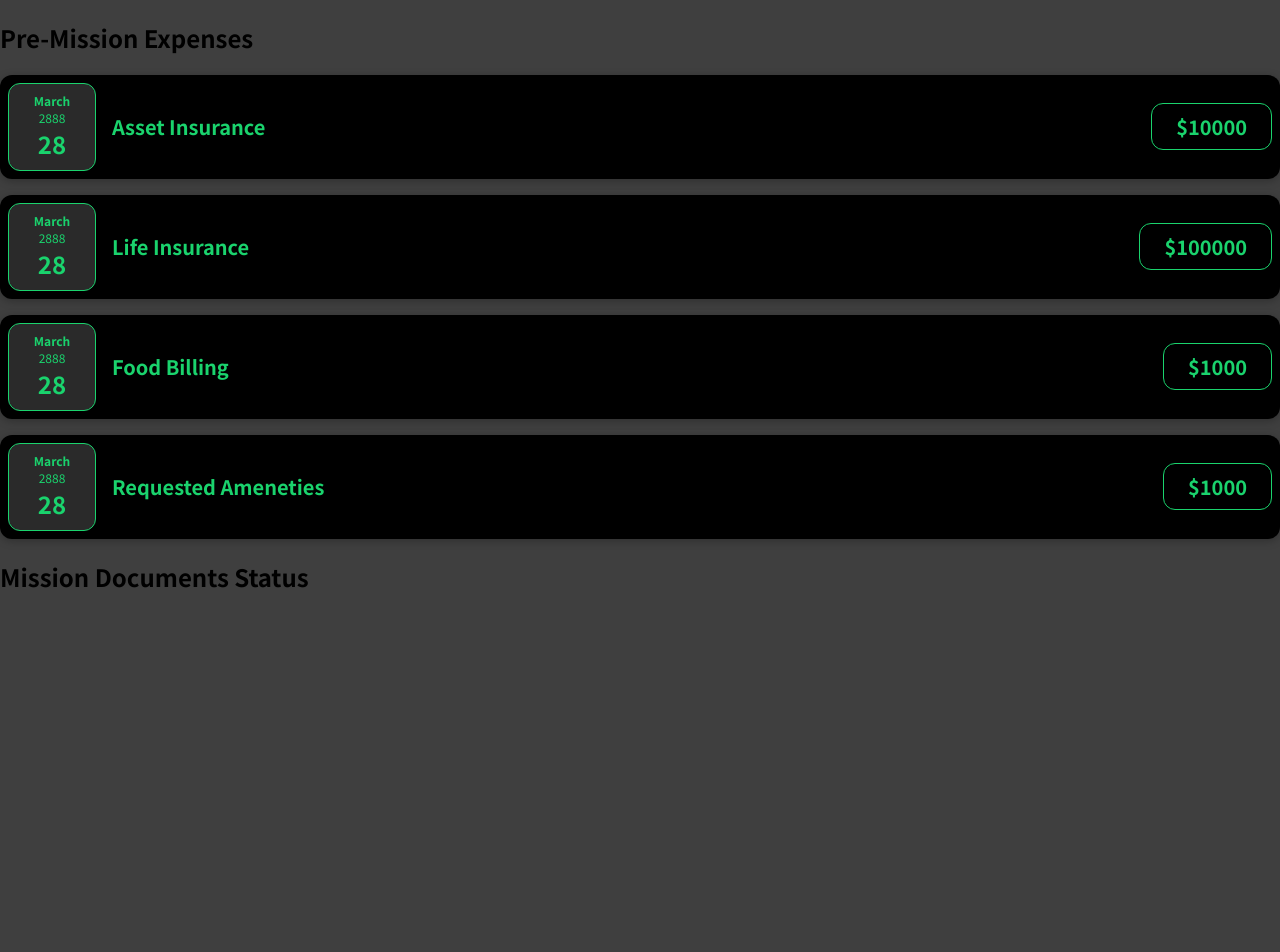
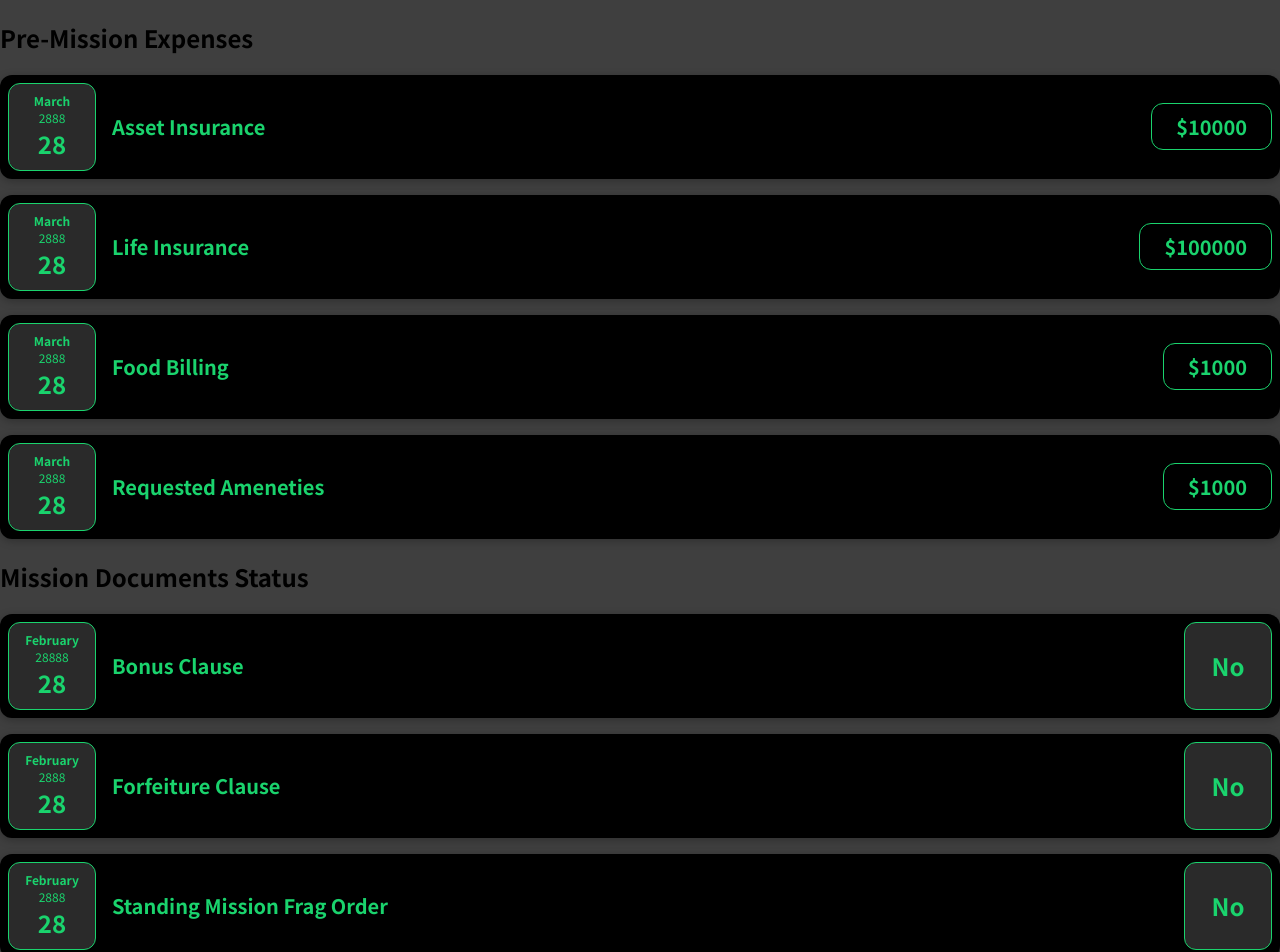
Before and after one commit to xTurbeaux/react_components_hew, a JavaScript app: page / in a window 1280 px wide. Shown: the top 952 px of the page. Before the commit the page ends 800 px from the top, so only its background shows below. Built offline with nearby package versions, Linux system fonts and the light colour scheme.

Commit message:
basic pre missin documents menu component

```diff
--- a/src/App.js
+++ b/src/App.js
@@ -1,4 +1,5 @@
 import  ExpenseItem from './components/ExpenseItem';
+import  PreMisDocs from './components/PreMisDocs';
 
 function App() {
 
@@ -45,9 +46,19 @@ function App() {
 
     <h2>Mission Documents Status</h2>
 
-
+      <PreMisDocs
+        title={preMisDocs[0].title}
+        date={preMisDocs[0].date}
+      />
+      <PreMisDocs
+        title={preMisDocs[1].title}
+        date={preMisDocs[1].date}
+      />
+      <PreMisDocs
+        title={preMisDocs[2].title}
+        date={preMisDocs[2].date}
+      />
     </div>
   );
 }
-
 export default App;
--- a/src/components/PreMisDocs.js
+++ b/src/components/PreMisDocs.js
@@ -1,9 +1,20 @@
+import Status from './Status';
+import ExpenseDate from './ExpenseDate';
+
+import './ExpenseItem.css';
+import './ExpenseDate.css';
+
+
+
 function PreMisDocs(data) {
-    const
 
     return (
-        <div className="expense-date">
-            <div className="expense-date__day">{day}</div>
+        <div className="expense-item">
+            <ExpenseDate date={data.date} />
+            <div className="expense-item__description">
+                <h2>{data.title}</h2>
+                <Status />
+            </div>
         </div>
     )
 }
--- a/src/components/Status.js
+++ b/src/components/Status.js
@@ -1,11 +1,15 @@
-function Status(data) {
-    const
+import './ExpenseItem.css';
+import './ExpenseDate.css';
+
+
+function Status() {
+    const isSigned = 'No';
 
     return (
         <div className="expense-date">
-            <div className="expense-date__day">{day}</div>
+            <div className="expense-date__day">{isSigned}</div>
         </div>
-    )
+    );
 }
 
 export default Status;
```
Also changed, not shown: 1 other file (tests, documents, lock files or other folders).
